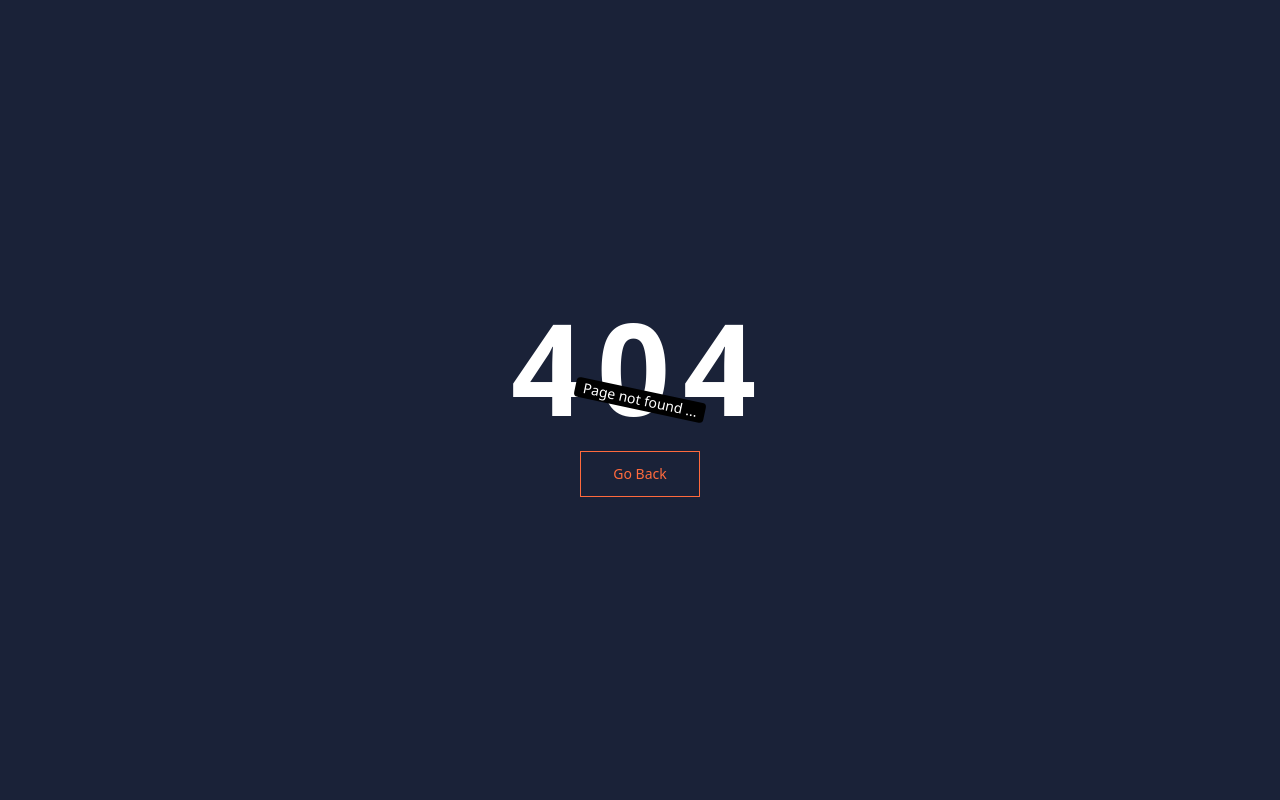
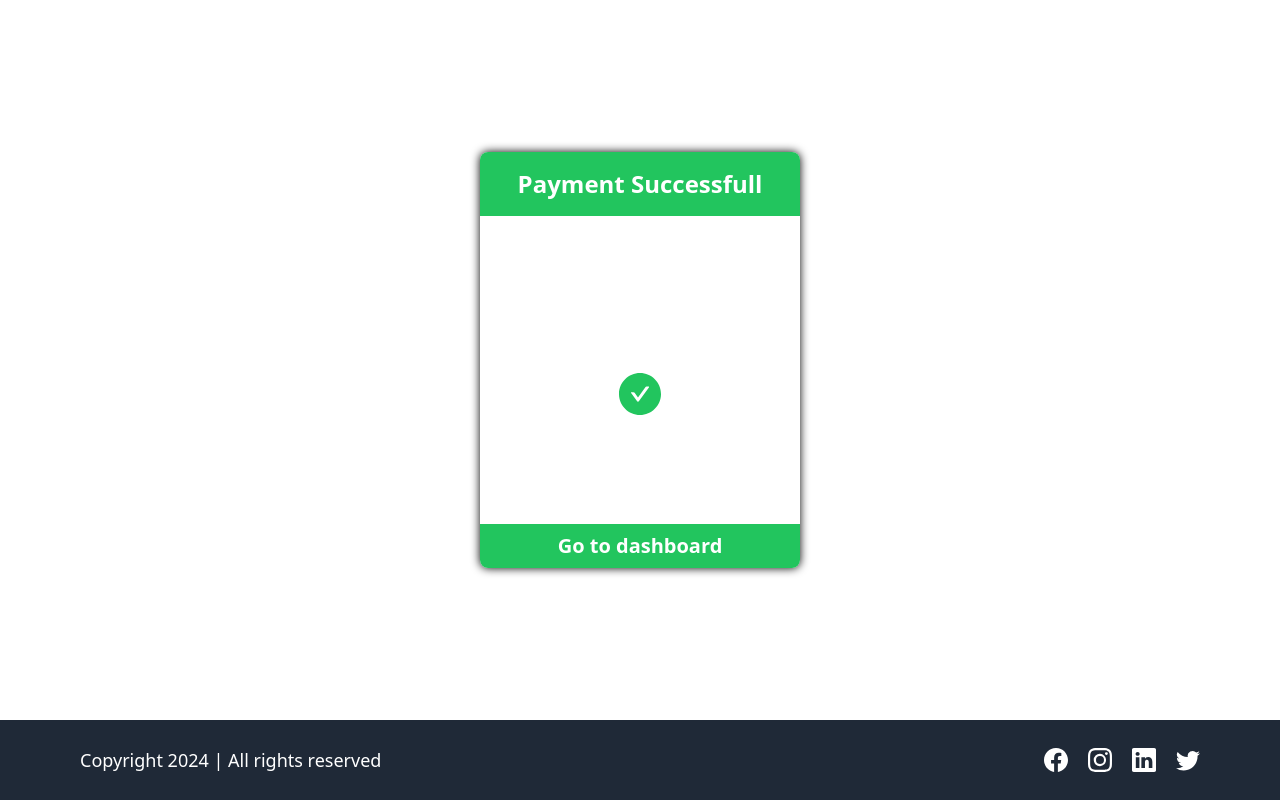
Before and after one commit to Rohansaini1512/Learning-Managment-system, a React (Vite) app in the folder client/: page /checkout/success in a window 1280 px wide. Before the commit this address had no page. Built offline with nearby package versions, Linux system fonts and the light colour scheme; no server answers.

Commit message:
Adding payment checkout success page

```diff
--- a/client/src/App.jsx
+++ b/client/src/App.jsx
@@ -12,6 +12,7 @@
 import Login from "./Pages/Login";
 import NotFound from "./Pages/NotFound";
 import Checkout from "./Pages/Payment/Checkout";
+import CheckoutSuccess from "./Pages/Payment/CheckoutSuccess";
 import Signup from "./Pages/Signup";
 import EditProfile from "./Pages/User/EditProfile";
 import Profile from "./Pages/User/Profile";
@@ -35,6 +36,8 @@
 
       <Route path="/user/profile" element={<Profile />}/>
       <Route path="/user/editprofile" element={<EditProfile/>}/>
+      <Route path="/checkout" element={<Checkout />}/>
+      <Route path="/checkout/success" element={<CheckoutSuccess />}/>
 
       <Route element={<RequireAuth allowedRoles={["ADMIN"]}/>}>
         <Route path="/course/create" element={<CreateCourse />}/>
@@ -42,7 +45,7 @@
 
       <Route element={<RequireAuth allowedRoles={["ADMIN", "User"]}/>}>
 
-        <Route path="/checkout" element={<Checkout />}/>
+
       </Route>
 
       </Routes>
--- a/client/src/Pages/Payment/Checkout.jsx
+++ b/client/src/Pages/Payment/Checkout.jsx
@@ -13,7 +13,7 @@
 
     const razorpayKey = useSelector((state) => state?.razorpay?.key);
     const subscription_id = useSelector((state) => state?.razorpay?.subscription_id);
-    const isPaymentVerified = useSelector((state) => state?.razorpay?.isPaymentVerified);
+    // const isPaymentVerified = useSelector((state) => state?.razorpay?.isPaymentVerified);
     const userData = useSelector((state) => state?.auth?.data);
     const paymentDetails = {
         razorpay_payment_id: "",
@@ -46,9 +46,9 @@
 
                 toast.success("Payment successfull");
 
-                await dispatch(verifyUserPayment(paymentDetails));
+                const res = await dispatch(verifyUserPayment(paymentDetails));
                 // console.log(res);
-                isPaymentVerified ? navigate("/checkout/success") : navigate("/checkout/fail");
+                res?.payload?.success  ? navigate("/checkout/success") : navigate("/checkout/fail");
             }
         }
         const paymentObject = new window.Razorpay(options);
--- /dev/null
+++ b/client/src/Pages/Payment/CheckoutSuccess.jsx
@@ -0,0 +1,46 @@
+import { useEffect } from "react";
+import { AiFillCheckCircle } from "react-icons/ai";
+import { useDispatch } from "react-redux";
+import { Link } from "react-router-dom";
+
+import HomeLayout from "../../Layouts/HomeLayout";
+import { getUserData } from "../../Redux/Slices/AuthSlice";
+
+function CheckoutSuccess() {
+    const dispatch = useDispatch();
+
+    useEffect(() => {
+        dispatch(getUserData());
+    })
+
+    return (
+        <HomeLayout>
+            <div className="min-h-[90vh] flex items-center justify-center text-white">
+                <div className="w-80 h-[26rem] flex flex-col justify-center items-center shadow-[0_0_10px_black] rounded-lg relative">
+                    <h1 className="bg-green-500 absolute text-center top-0 w-full py-4 text-2xl font-bold rounded-tl-lg rounded-tr-lg">Payment Successfull</h1>
+
+                    <div className="px-4 flex flex-col items-center justify-center space-y-2">
+                        <div className="text-center space-y-2">
+                            <h2 className="text-lg font-semibold">
+                                Welcome to the pro bundle
+                            </h2>
+                            <p className="text-left">
+                                Now you can enjoy all the courses.
+                            </p>
+
+                        </div>
+                        <AiFillCheckCircle className="text-green-500 text-5xl" />
+                    </div>
+
+                    <Link to="/" className="bg-green-500 hover:bg-green-600 transition-all ease-in-out duration-300 absolute bottom-0 w-full py-2 text-xl font-semibold text-center rounded-br-lg rounded-bl-lg">
+                        <button>Go to dashboard</button>
+                    </Link>
+
+                </div>
+
+            </div>
+        </HomeLayout>
+    )
+}
+
+export default CheckoutSuccess;
```
Also changed, not shown: 2 other files (tests, documents, lock files or other folders).
